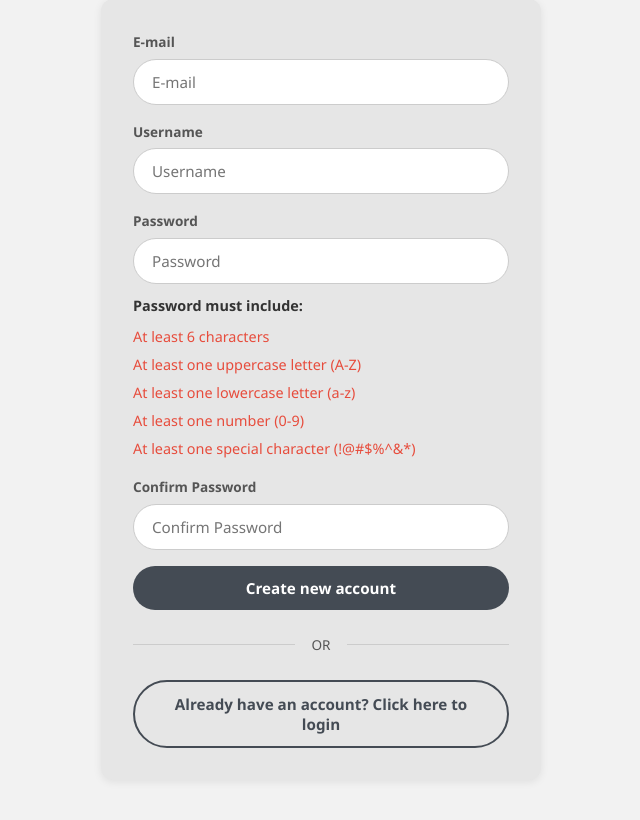
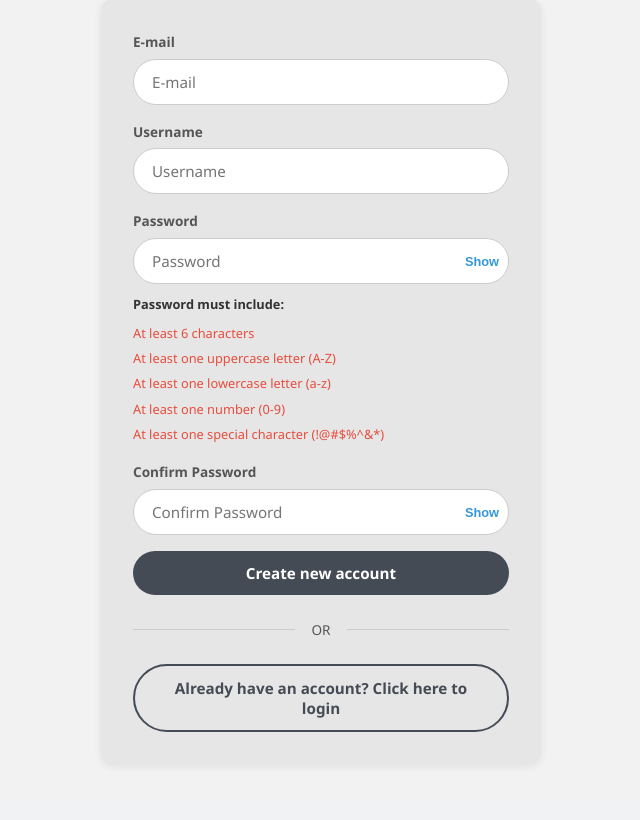
Before and after one commit to nuhaaaaaaa24/SignBridge, a Flask app: page /register-page in a window 1280 px wide. Shown: the part 216-1036 px from the top of the page, without its empty margins (319-959 px from the left). After the commit the page ends 981 px from the top, so only its background shows below. Run offline with Flask 3, Linux system fonts and the light colour scheme.

Commit message:
Added password visibility toggle button

```diff
--- a/templates/register.html
+++ b/templates/register.html
@@ -49,10 +49,13 @@
             <!-- password -->
             <div class="form-group">
                 <label class="form-label" for="password">Password</label>
-                <input class="input" type="password" id="password" placeholder="Password" oninput="validatePassword()">
+                <div style="position: relative;">
+                    <input class="input" type="password" id="password" placeholder="Password" oninput="validatePassword()">
+                    <button type="button" onclick="togglePasswordVisibility('password', 'eyeIcon')" style="position: absolute; right: 10px; top: 50%; transform: translateY(-50%); background: none; border: none; cursor: pointer; font-size: 0.8em; color: #3498db; font-weight: bold;" id="eyeIcon">Show</button>
+                </div>
 
                 <!-- Password Requirements -->
-                <div class="password-requirements" id="passwordRequirements" style="margin-top: 10px; font-size: 0.9em;">
+                <div class="password-requirements" id="passwordRequirements" style="margin-top: 10px; font-size: 0.8em;">
                     <p style="font-weight: bold; color: #333; margin-bottom: 8px;">Password must include:</p>
                     <div style="display: flex; flex-direction: column; gap: 5px;">
                         <div class="req-item" id="reqLength" style="color: #e74c3c;">
@@ -77,7 +80,10 @@
             <!-- confirm password -->
             <div class="form-group">
                 <label class="form-label" for="confirmPassword">Confirm Password</label>
-                <input class="input" type="password" id="confirmPassword" placeholder="Confirm Password">
+                <div style="position: relative;">
+                    <input class="input" type="password" id="confirmPassword" placeholder="Confirm Password">
+                    <button type="button" onclick="togglePasswordVisibility('confirmPassword', 'eyeIconConfirm')" style="position: absolute; right: 10px; top: 50%; transform: translateY(-50%); background: none; border: none; cursor: pointer; font-size: 0.8em; color: #3498db; font-weight: bold;" id="eyeIconConfirm">Show</button>
+                </div>
             </div>
             <!-- new account  -->
             <button class="btn btn-primary btn-block" onclick="register()">Create new account</button>
@@ -92,6 +98,19 @@
     <script src="/static/app.js"></script>
 
     <script>
+        function togglePasswordVisibility(inputId, iconId) {
+            const input = document.getElementById(inputId);
+            const icon = document.getElementById(iconId);
+
+            if (input.type === 'password') {
+                input.type = 'text';
+                icon.textContent = 'Hide';
+            } else {
+                input.type = 'password';
+                icon.textContent = 'Show';
+            }
+        }
+
         function validatePassword() {
             const password = document.getElementById('password').value;
 
```
